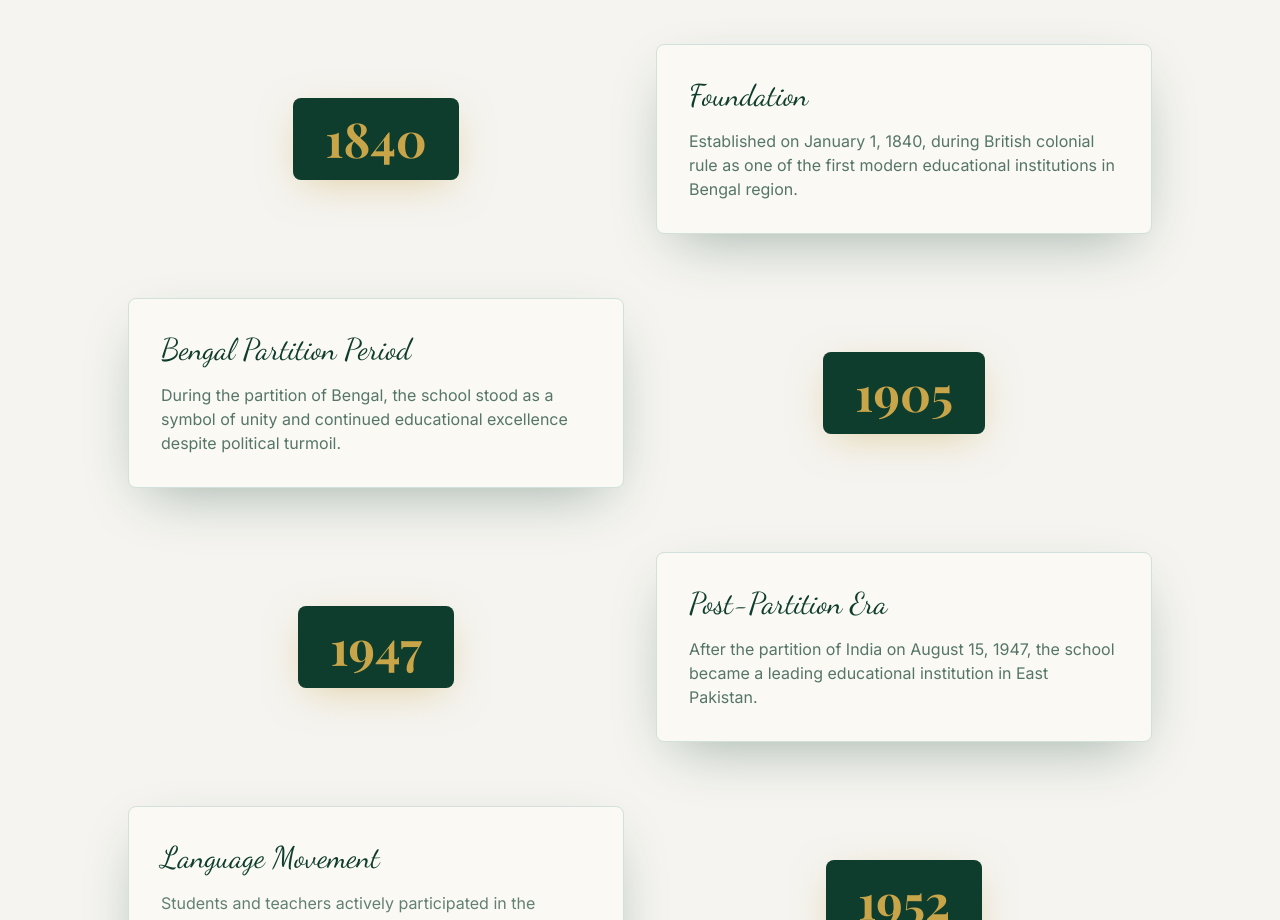
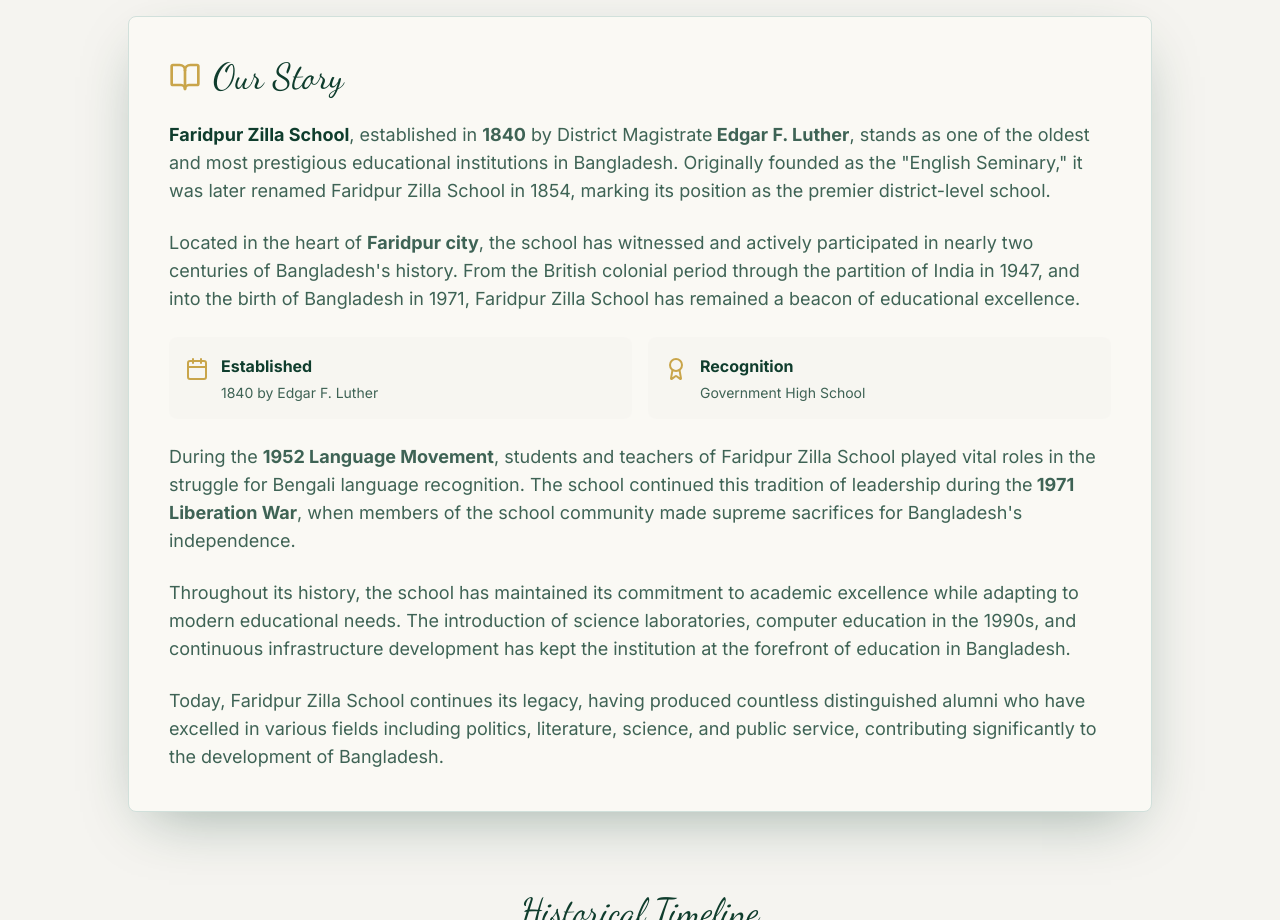
Before and after one commit to shohail-mahmud/faridpur-zillennial-15204, a React (Vite) app: page / in a window 1280 px wide. Shown: the part 1880-2800 px from the top of the page. Built offline with nearby package versions, Linux system fonts and the light colour scheme; the HTML template or start-up script is replaced by a standard one.

Commit message:
Add detailed history and transparent header
Implement a comprehensive history section with both a timeline and detailed narrative, sourced from trusted information. Make the header transparent for a cleaner look.

```diff
--- a/src/components/History.tsx
+++ b/src/components/History.tsx
@@ -1,7 +1,7 @@
 import { motion } from "framer-motion";
 import { useInView } from "framer-motion";
 import { useRef } from "react";
-import HandwritingReveal from "./HandwritingReveal";
+import { Calendar, Award, BookOpen, Users } from "lucide-react";
 
 const History = () => {
   const ref = useRef(null);
@@ -11,47 +11,47 @@ const History = () => {
     {
       year: "1840",
       title: "Foundation",
-      description: "Established on January 1, 1840, during British colonial rule as one of the first modern educational institutions in Bengal region."
+      description: "Founded by District Magistrate Edgar F. Luther as 'English Seminary', becoming one of the first modern educational institutions in Bengal."
+    },
+    {
+      year: "1854",
+      title: "Name Change",
+      description: "Renamed to Faridpur Zilla School, establishing its identity as the premier district-level educational institution."
     },
     {
       year: "1905",
-      title: "Bengal Partition Period",
-      description: "During the partition of Bengal, the school stood as a symbol of unity and continued educational excellence despite political turmoil."
+      title: "Bengal Partition",
+      description: "During the partition of Bengal, the school maintained its academic excellence and served as a center of cultural unity."
     },
     {
       year: "1947",
-      title: "Post-Partition Era",
-      description: "After the partition of India on August 15, 1947, the school became a leading educational institution in East Pakistan."
+      title: "Post-Independence",
+      description: "After the partition of India, became a leading institution in East Pakistan, continuing its tradition of excellence."
     },
     {
       year: "1952",
       title: "Language Movement",
-      description: "Students and teachers actively participated in the Bengali Language Movement, fighting for the recognition of Bengali as a state language."
+      description: "Students and teachers actively participated in the Bengali Language Movement, contributing to the recognition of Bengali."
     },
     {
       year: "1971",
       title: "Liberation War",
-      description: "During the 1971 Bangladesh Liberation War, students and teachers played heroic roles. Many made the ultimate sacrifice for independence."
+      description: "During Bangladesh's Liberation War, the school community played heroic roles, with many making supreme sacrifices."
     },
     {
-      year: "1985",
-      title: "Infrastructure Expansion",
-      description: "Major building renovations and additions, including new classrooms, library expansion, and establishment of science laboratories."
-    },
-    {
-      year: "1995",
-      title: "Computer Education",
-      description: "Introduction of computer education and establishment of the first computer lab, bringing digital learning to students."
+      year: "1990s",
+      title: "Modernization",
+      description: "Major infrastructure development including new buildings, science laboratories, and introduction of computer education."
     },
     {
       year: "2010",
       title: "Rag Day Tradition",
-      description: "The famous Rag Day celebration became a cherished annual tradition, showcasing student talent and school spirit with colorful processions."
+      description: "Annual Rag Day celebrations became a cherished tradition, showcasing student creativity and school spirit."
     },
     {
       year: "2025",
       title: "185th Anniversary",
-      description: "Celebrating 185 years of educational excellence, producing generations of leaders, scholars, and nation builders who shaped Bangladesh."
+      description: "Celebrating 185 years of excellence in education, producing leaders, scholars, and nation-builders for Bangladesh."
     }
   ];
 
@@ -65,13 +65,90 @@ const History = () => {
           className="text-center mb-12 sm:mb-16"
         >
           <h2 className="font-script text-3xl sm:text-4xl md:text-6xl lg:text-7xl text-primary mb-4 sm:mb-6 px-4">
-            Our Journey Through Time
+            Our History
           </h2>
           <div className="w-20 sm:w-24 h-1 bg-heritage-gold mx-auto mb-6 sm:mb-8" />
           <p className="text-base sm:text-lg md:text-xl text-foreground/70 max-w-3xl mx-auto px-4">
-            From 1840 to today, Faridpur Zilla School has been at the forefront of educational excellence in Bangladesh
+            185 years of educational excellence and nation-building
           </p>
         </motion.div>
+
+        {/* Detailed History Section */}
+        <motion.div
+          initial={{ opacity: 0, y: 30 }}
+          animate={isInView ? { opacity: 1, y: 0 } : {}}
+          transition={{ duration: 0.8, delay: 0.2 }}
+          className="max-w-5xl mx-auto mb-16 sm:mb-20"
+        >
+          <div className="bg-card p-6 sm:p-8 md:p-10 rounded-lg shadow-elegant border border-border">
+            <div className="flex items-center gap-3 mb-6">
+              <BookOpen className="w-8 h-8 text-heritage-gold" />
+              <h3 className="font-script text-2xl sm:text-3xl md:text-4xl text-primary">
+                Our Story
+              </h3>
+            </div>
+
+            <div className="space-y-4 sm:space-y-6 text-foreground/80 leading-relaxed">
+              <p className="text-base sm:text-lg">
+                <strong className="text-primary">Faridpur Zilla School</strong>, established in <strong>1840</strong> by District Magistrate
+                <strong> Edgar F. Luther</strong>, stands as one of the oldest and most prestigious educational institutions in Bangladesh.
+                Originally founded as the "English Seminary," it was later renamed Faridpur Zilla School in 1854, marking its position
+                as the premier district-level school.
+              </p>
+
+              <p className="text-base sm:text-lg">
+                Located in the heart of <strong>Faridpur city</strong>, the school has witnessed and actively participated in nearly
+                two centuries of Bangladesh's history. From the British colonial period through the partition of India in 1947,
+                and into the birth of Bangladesh in 1971, Faridpur Zilla School has remained a beacon of educational excellence.
+              </p>
+
+              <div className="grid grid-cols-1 sm:grid-cols-2 gap-4 my-6 sm:my-8">
+                <div className="flex items-start gap-3 p-4 bg-secondary/50 rounded-lg">
+                  <Calendar className="w-6 h-6 text-heritage-gold flex-shrink-0 mt-1" />
+                  <div>
+                    <h4 className="font-bold text-primary mb-1">Established</h4>
+                    <p className="text-sm">1840 by Edgar F. Luther</p>
+                  </div>
+                </div>
+                <div className="flex items-start gap-3 p-4 bg-secondary/50 rounded-lg">
+                  <Award className="w-6 h-6 text-heritage-gold flex-shrink-0 mt-1" />
+                  <div>
+                    <h4 className="font-bold text-primary mb-1">Recognition</h4>
+                    <p className="text-sm">Government High School</p>
+                  </div>
+                </div>
+              </div>
+
+              <p className="text-base sm:text-lg">
+                During the <strong>1952 Language Movement</strong>, students and teachers of Faridpur Zilla School played vital roles
+                in the struggle for Bengali language recognition. The school continued this tradition of leadership during the
+                <strong> 1971 Liberation War</strong>, when members of the school community made supreme sacrifices for Bangladesh's independence.
+              </p>
+
+              <p className="text-base sm:text-lg">
+                Throughout its history, the school has maintained its commitment to academic excellence while adapting to modern
+                educational needs. The introduction of science laboratories, computer education in the 1990s, and continuous
+                infrastructure development has kept the institution at the forefront of education in Bangladesh.
+              </p>
+
+              <p className="text-base sm:text-lg">
+                Today, Faridpur Zilla School continues its legacy, having produced countless distinguished alumni who have excelled
+                in various fields including politics, literature, science, and public service, contributing significantly to the
+                development of Bangladesh.
+              </p>
+            </div>
+          </div>
+        </motion.div>
+
+        {/* Timeline Section */}
+        <div className="text-center mb-8 sm:mb-12">
+          <h3 className="font-script text-2xl sm:text-3xl md:text-4xl text-primary mb-2">
+            Historical Timeline
+          </h3>
+          <p className="text-sm sm:text-base text-foreground/60">
+            Key milestones in our 185-year journey
+          </p>
+        </div>
 
         <div className="max-w-5xl mx-auto">
           {milestones.map((milestone, index) => (
--- a/src/components/Navigation.tsx
+++ b/src/components/Navigation.tsx
@@ -39,8 +39,8 @@ const Navigation = () => {
       animate={{ y: 0 }}
       className={`fixed top-0 left-0 right-0 z-50 transition-all duration-500 ${
         isScrolled
-          ? "bg-primary/95 backdrop-blur-md shadow-elegant"
-          : "bg-transparent"
+          ? "bg-primary/80 backdrop-blur-md shadow-elegant"
+          : "bg-black/20 backdrop-blur-sm"
       }`}
     >
       <div className="container mx-auto px-4 sm:px-6 py-3 sm:py-4">
```
